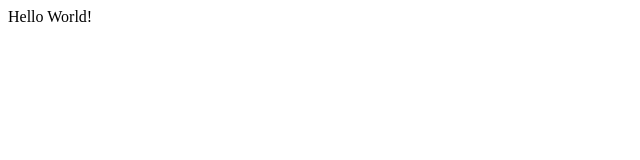
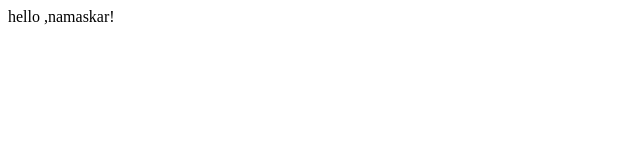
Before and after one commit to Nikhil-Karekar/TA-worshop, a plain HTML site: page index.html in a window 1280 px wide. Shown: the full height of the page, 0-640 px from the left. Drawn offline with Linux system fonts and the light colour scheme.

Commit message:
once again hello

```diff
--- a/index.html
+++ b/index.html
@@ -6,7 +6,7 @@
 </head>
 
 <body>
-    Hello World!
+    hello ,namaskar!
 </body>
 
 </html>
```
